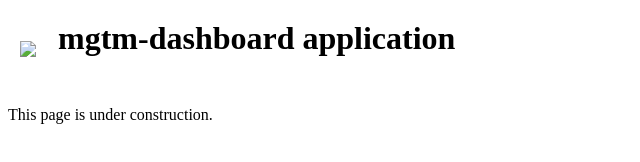
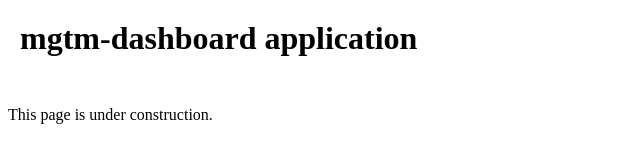
Before and after one commit to mgtm-dashboard/mgtm-dashboard, a plain HTML site: page index.html in a window 1280 px wide. Shown: the whole page, without its empty margins (0-640 px from the left). Drawn offline with Linux system fonts and the light colour scheme.

Commit message:
Update index.html

```diff
--- a/index.html
+++ b/index.html
@@ -6,9 +6,6 @@
 
     <table border="0" cellpadding="10">
       <tr>
-        <td>
-          <img src="images/springsource.png">
-        </td>
         <td>
           <h1>mgtm-dashboard application</h1>
         </td>
```
